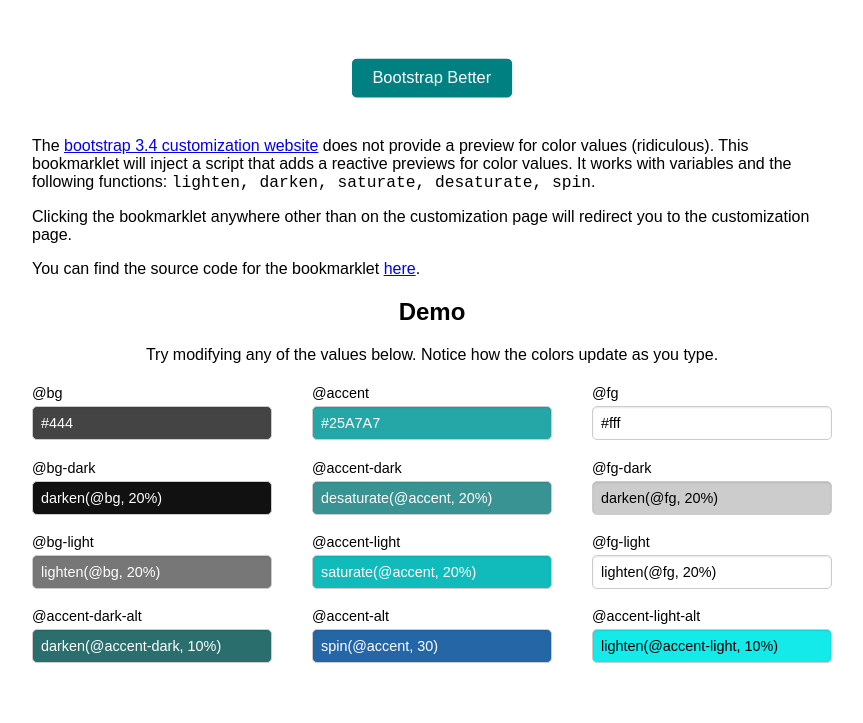
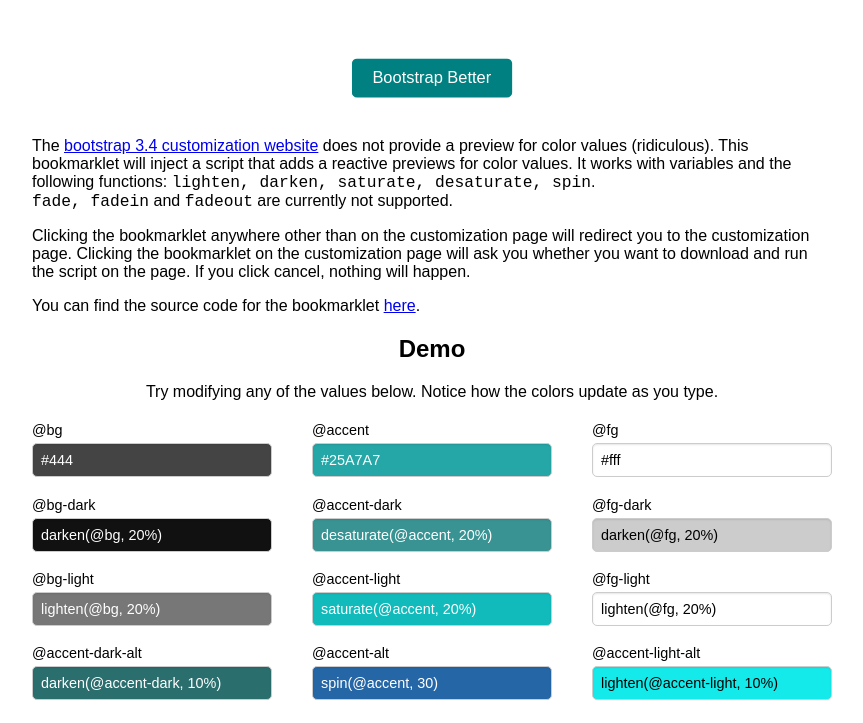
Before and after one commit to MikhaD/bootstrap-better-3.4, a plain HTML site: page index.html in a window 1280 px wide. Shown: the part 79-802 px from the top of the page, without its empty margins (208-1071 px from the left). Drawn offline with Linux system fonts and the light colour scheme.

Commit message:
updated descriptions

```diff
--- a/index.html
+++ b/index.html
@@ -39,11 +39,13 @@
 				provide
 				a preview for color values (ridiculous). This bookmarklet
 				will inject a script that adds a reactive previews for color values. It works with variables and
-				the following functions: <i>lighten, darken, saturate, desaturate, spin</i>.
+				the following functions: <i>lighten, darken, saturate, desaturate, spin</i>.<br>
+				<i>fade, fadein</i> and <i>fadeout</i> are currently not supported.
 			</p>
 			<p>
 				Clicking the bookmarklet anywhere other than on the customization page will redirect you to the
-				customization page.
+				customization page. Clicking the bookmarklet on the customization page will ask you whether you want to
+				download and run the script on the page. If you click cancel, nothing will happen.
 			</p>
 			<p>
 				You can find the source code for the bookmarklet <a
```
Also changed, not shown: 1 other file.
